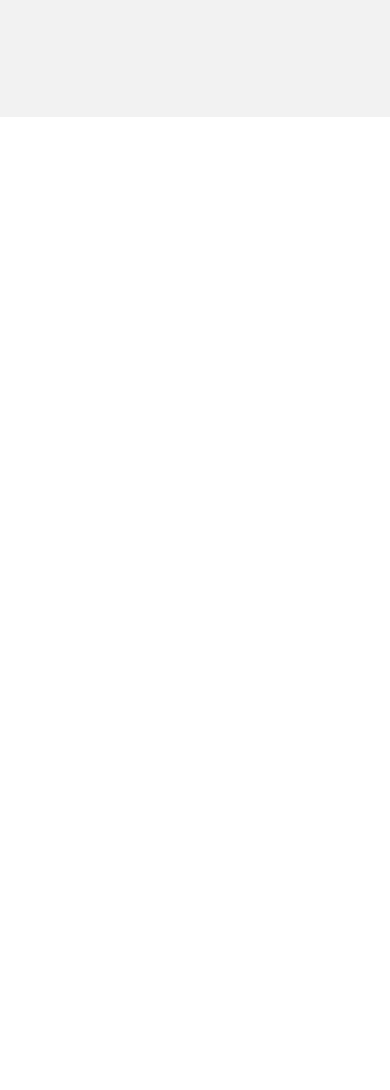
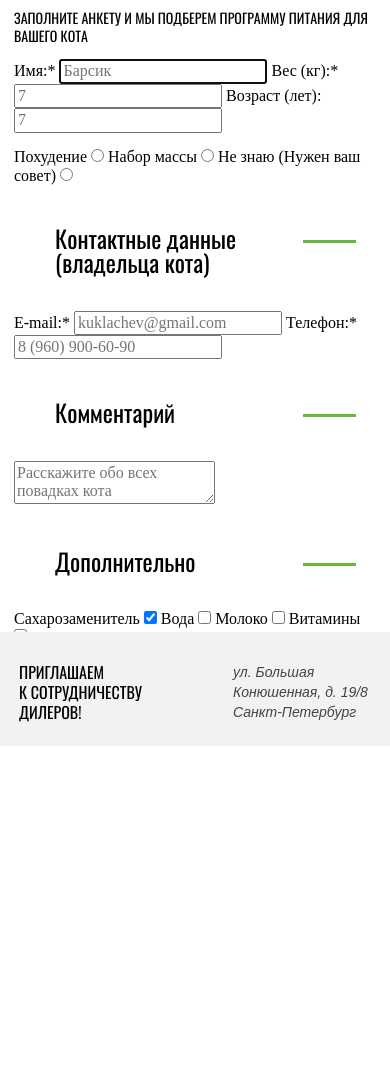
Before and after one commit to IrinaMateush/63669-cat-energy-18, a website: page source/form.html in a window 390 px wide. Shown: the part 209-1299 px from the top of the page. Before the commit the page ends 844 px from the top, so only its background shows below. Drawn offline with nearby package versions, Linux system fonts and the light colour scheme; files that its build step writes are made by us from their sources; files whose address does not match are found by name.

Commit message:
Начинаем подготовку адаптивной графики в личном проекте

```diff
--- a/source/form.html
+++ b/source/form.html
@@ -35,7 +35,68 @@
       </div>
     </nav>
   </header>
+  <main class="page-main">
+    <h1 class="page-main__title">Подбор программы</h1>
+    <section class="program-selection">
+      <form action="#" method="get">
+        <fieldset class="program-selection__profile">
+          <p class="program-selection__request">Заполните анкету и мы подберем программу питания для вашего кота</p>
+          <label for="username">Имя:*</label>
+          <input type="text" name="username" id="username" placeholder="Барсик" required autofocus>
+          <label for="weight">Вес (кг):*</label>
+          <input type="text" name="weight" id="weight" placeholder="7" required>
+          <label for="age">Возраст (лет):</label>
+          <input type="text" name="age" id="age" placeholder="7">
+        </fieldset>
+        <fieldset class="program-selection__goal">
+          <label for="slim">Похудение</label>
+          <input type="radio" id="slim" name="slim">
+          <label for="weight-gain">Набор массы</label>
+          <input type="radio" id="weight-gain" name="weight-gain">
+          <label for="advice">Не знаю (Нужен ваш совет)</label>
+          <input type="radio" id="advice" name="need-advice">
+        </fieldset>
+        <fieldset class="program-selection__owner">
+          <legend class="program-selection__title"><span>Контактные данные (владельца кота)</span></legend>
+          <label for="mail">E-mail:*</label>
+          <input type="email" id="mail" name="mail" placeholder="kuklachev@gmail.com" required>
+          <label for="phone">Телефон:*</label>
+          <input type="tel" name="phone" id="phone" placeholder="8 (960) 900-60-90" required>
+        </fieldset>
+        <fieldset class="program-selection__comment">
+          <legend class="program-selection__title"><span>Комментарий</span></legend>
+          <label for="comment"></label>
+          <textarea placeholder="Расскажите обо всех повадках кота" id="comment" name="comment"></textarea>
+        </fieldset>
+        <fieldset class="program-selection__extra">
+          <legend class="program-selection__title"><span>Дополнительно</span></legend>
+          <label for="sweetener">Сахарозаменитель</label>
+          <input type="checkbox" id="sweetener" name="sugar-substitute" checked>
+          <label for="water">Вода</label>
+          <input type="checkbox" id="water" name="water">
+          <label for="milk">Молоко</label>
+          <input type="checkbox" id="milk" name="milk">
+          <label for="vitamins">Витамины</label>
+          <input type="checkbox" id="vitamins" name="vitamins">
+        </fieldset>
+        <input type="submit" class="program-selection__button" value="Отправить заявку">
+        <p class="program-selection__required">* — Обязательные поля</p>
+      </form>
+    </section>
 
+    <section class="partners">
+      <div class="partners__container partners__container--catalog">
+        <p class="partners__invite">приглашаем<br> к сотрудничеству дилеров!</p>
+        <address class="partners__address">ул. Большая Конюшенная, д. 19/8 <span
+            class="partners__address--city">Санкт-Петербург</span></address>
+      </div>
+    </section>
+
+    <section class="map">
+      <iframe
+        src="https://yandex.ru/map-widget/v1/?um=constructor%3A8ffcaf7a9cafba13b71e3f84398dd213957f0c538b7a53676d6651cf6543797f&amp;source=constructor"></iframe>
+    </section>
+  </main>
   <footer class="page-footer">
     <div class="page-footer__container">
       <div class="page-footer__logo">
--- a/source/sass/blocks/extra.scss
+++ b/source/sass/blocks/extra.scss
@@ -5,13 +5,7 @@
 .extra__title {
   @include wrapper(100%, 320px, $white, 20px);
   @include title-font(24px, 1);
-  padding: 31px 0;
-  position: relative;
-
-  &::after {
-    @include pseudo(53px, 3px, 45px, 0, 0, 248px);
-    background-color: $green;
-  }
+  @include line-title();
 }
 
 .extra-produts__list {
@@ -27,7 +21,7 @@
 
   &:first-child {
     border-top: 1px solid $very-light-pink;
-    padding-top: 14px;
+    padding-top: 28px;
   }
 
   p {
@@ -54,7 +48,7 @@
     @include base-font(16px, 1.25, $greyish-brown);
     border-left: 1px solid $very-light-pink;
     border-right: 1px solid $very-light-pink;
-    padding: 28px 30px;
+    padding: 27px 30px 24px 30px;
 
     p {
       display: inline-block;
@@ -76,20 +70,7 @@
 
   .extra__title {
     @include title-font(36px, 1);
-    width: 100%;
-    padding-left: 67px;
-    margin: 0;
-    z-index: 0;
-
-    &::after {
-      @include pseudo(100%, 3px, 52px, 0, 0, 0);
-      z-index: -1;
-    }
-
-    span {
-      background-color: $white;
-      padding: 0 37px;
-    }
+    @include line-title-tablet();
   }
 
   .extra-produts__button {
@@ -99,7 +80,8 @@
 
 @media (min-width: $desktop-width) {
   .extra-produts__list {
-    @include wrapper(566px, 867px, $white, 20px);
+    @include wrapper(566px, 867px, $white, 0);
+    margin-left: 110px;
     display: inline-block;
     margin-top: 75px;
   }
@@ -112,10 +94,12 @@
   }
 
   .extra-produts__item {
-    @include wrapper(71px, 865px, $white, 20px);
+    @include wrapper(71px, 894px, $white, 0);
+    border-left: none;
+    border-right: none;
 
     p {
-      width: 40%;
+      width: 43%;
       text-align: right;
     }
 
@@ -127,5 +111,6 @@
 
   .extra-produts__button {
     width: 245px;
+    margin-left: 48px;
   }
 }
--- /dev/null
+++ b/source/sass/blocks/program-selection.scss
@@ -0,0 +1,36 @@
+.program-selection {
+  fieldset {
+    border: none;
+  }
+}
+
+.program-selection__title {
+  @include wrapper(100%, 280px, $white, 20px);
+  @include title-font(24px, 1);
+  @include line-title();
+}
+
+.program-selection__request {
+  @include base-font(14px, 1.29, $black);
+  text-transform: uppercase;
+}
+
+.program-selection__required {
+  @include base-font(14px, 1.14, $greyish-brown);
+}
+
+.program-selection__button {
+  @include green-button;
+  text-align: center;
+  border: none;
+  width: 280px;
+  padding: 13px;
+  margin: 0 auto;
+}
+
+@media (min-width: $tablet-width) {
+  .program-selection__title {
+    @include title-font(36px, 1);
+    @include line-title-tablet();
+  }
+}
--- a/source/sass/mixins.scss
+++ b/source/sass/mixins.scss
@@ -119,3 +119,30 @@
   bottom: $bottom;
   left: $left;
 }
+
+@mixin line-title {
+  padding: 31px 0;
+  position: relative;
+
+  &::after {
+    @include pseudo(53px, 3px, 45px, 0, 0, 248px);
+    background-color: $green;
+  }
+}
+
+@mixin line-title-tablet {
+  width: 100%;
+  padding-left: 67px;
+  margin: 0;
+  z-index: 0;
+
+  &::after {
+    @include pseudo(100%, 3px, 52px, 0, 0, 0);
+    z-index: -1;
+  }
+
+  span {
+    background-color: $white;
+    padding: 0 37px;
+  }
+}
--- a/source/sass/style.scss
+++ b/source/sass/style.scss
@@ -16,6 +16,7 @@
 @import "./blocks/page-header";
 @import "./blocks/page-main";
 @import "./blocks/partners";
+@import "./blocks/program-selection";
 @import "./blocks/products";
 @import "./blocks/show-more";
 @import "./blocks/site-list";
```
